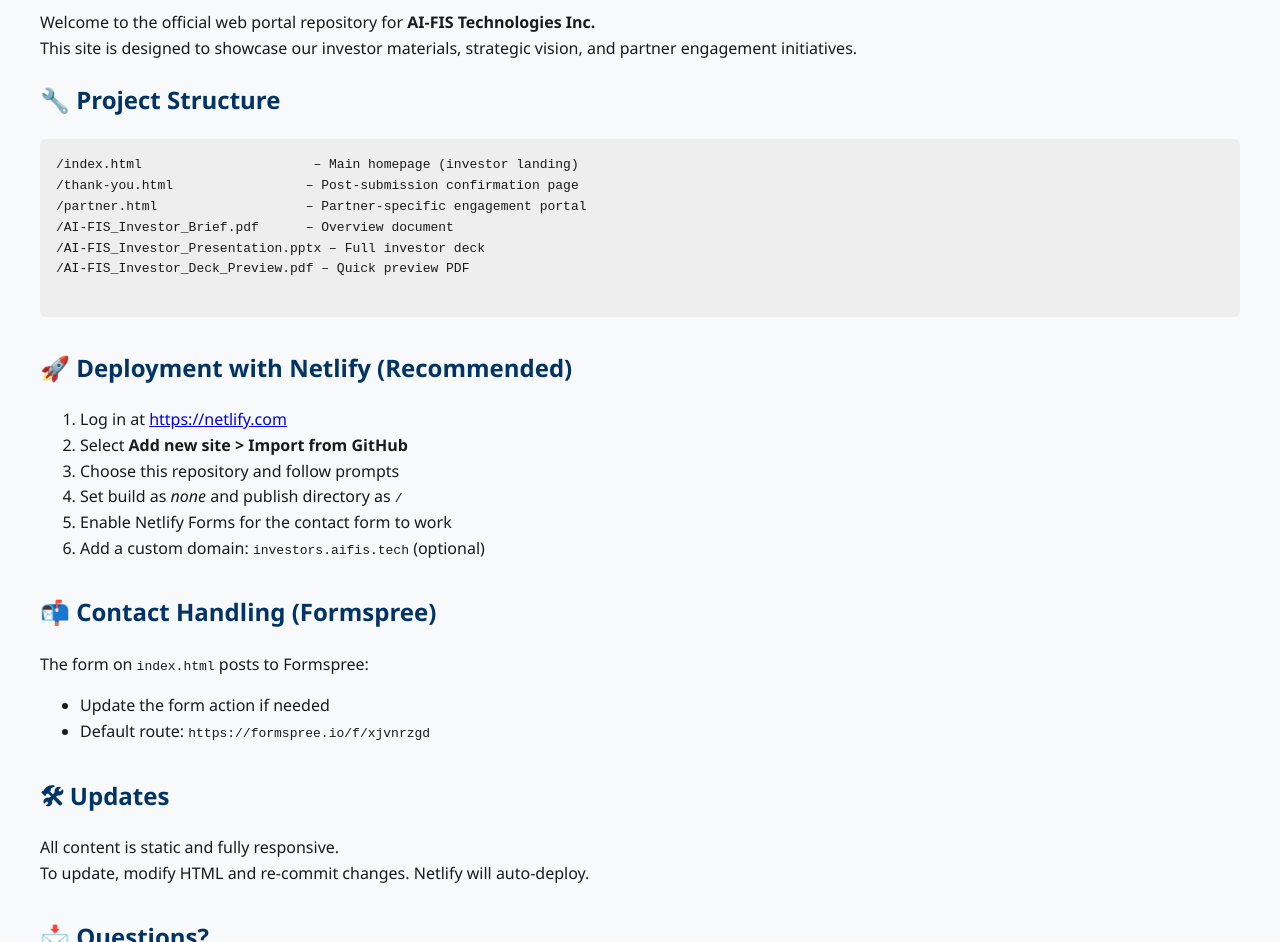
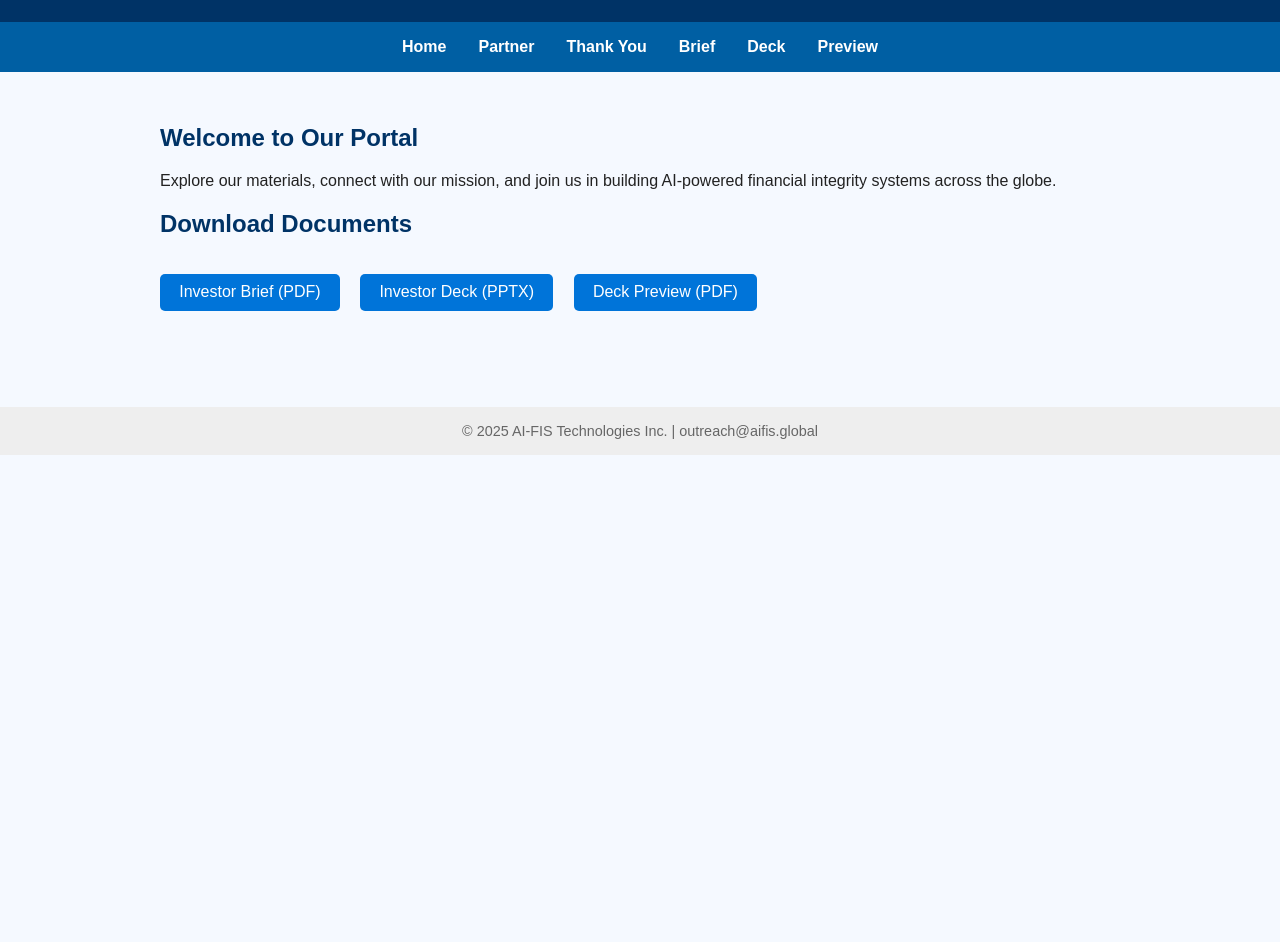
Before and after one commit to ai-fis/ai-fis.site, a plain HTML site: page index.html in a window 1280 px wide. Shown: the part 124-1066 px from the top of the page. After the commit the page ends 800 px from the top, so only its background shows below. Drawn offline with Linux system fonts and the light colour scheme.

Commit message:
Add files via upload

```diff
--- a/index.html
+++ b/index.html
@@ -2,117 +2,89 @@
 <!DOCTYPE html>
 <html lang="en">
 <head>
-  <meta charset="UTF-8" />
-  <meta name="viewport" content="width=device-width, initial-scale=1.0" />
+  <meta charset="UTF-8">
+  <meta name="viewport" content="width=device-width, initial-scale=1.0">
   <title>AI-FIS Technologies Inc.</title>
   <style>
     body {
-      font-family: 'Segoe UI', sans-serif;
-      line-height: 1.6;
+      margin: 0;
+      font-family: Arial, sans-serif;
+      background: #f5f9ff;
+      color: #222;
+    }
+    header {
+      background-color: #003366;
+      color: white;
+      padding: 1rem;
+      text-align: center;
+    }
+    nav {
+      background: #005fa3;
+      display: flex;
+      justify-content: center;
+      gap: 2rem;
+      padding: 1rem;
+      flex-wrap: wrap;
+    }
+    nav a {
+      color: white;
+      text-decoration: none;
+      font-weight: bold;
+    }
+    .container {
+      max-width: 960px;
+      margin: auto;
       padding: 2rem;
-      background-color: #f8f9fa;
-      color: #1a1a1a;
     }
     h1, h2 {
       color: #003366;
     }
-    pre {
-      background: #eeeeee;
-      padding: 1rem;
-      border-radius: 6px;
-      overflow-x: auto;
-    }
-    .section {
-      margin-bottom: 2rem;
+    .btn {
+      display: inline-block;
+      margin: 1rem 1rem 0 0;
+      padding: 0.6rem 1.2rem;
+      background-color: #0074d9;
+      color: white;
+      text-decoration: none;
+      border-radius: 5px;
     }
     footer {
-      margin-top: 4rem;
+      background: #eee;
+      text-align: center;
+      padding: 1rem;
       font-size: 0.9rem;
       color: #666;
-      text-align: center;
+      margin-top: 4rem;
     }
   </style>
 </head>
 <body>
-  <h1>AI-FIS Technologies Inc. – Investor & Partner Portal</h1>
-  <p>Welcome to the official web portal repository for <strong>AI-FIS Technologies Inc.</strong><br>
-  This site is designed to showcase our investor materials, strategic vision, and partner engagement initiatives.</p>
+  <header>
+    <h1>AI-FIS Technologies Inc.</h1>
+    <p>Investor & Partner Portal</p>
+  </header>
 
-  <div class="section">
-    <h2>🔧 Project Structure</h2>
-    <pre>
-/index.html                      – Main homepage (investor landing)
-/thank-you.html                 – Post-submission confirmation page
-/partner.html                   – Partner-specific engagement portal
-/AI-FIS_Investor_Brief.pdf      – Overview document
-/AI-FIS_Investor_Presentation.pptx – Full investor deck
-/AI-FIS_Investor_Deck_Preview.pdf – Quick preview PDF
-    </pre>
-  </div>
+  <nav>
+    <a href="index.html">Home</a>
+    <a href="partner.html">Partner</a>
+    <a href="thank-you.html">Thank You</a>
+    <a href="AI-FIS_Investor_Brief.pdf">Brief</a>
+    <a href="AI-FIS_Investor_Presentation.pptx">Deck</a>
+    <a href="AI-FIS_Investor_Deck_Preview.pdf">Preview</a>
+  </nav>
 
-  <div class="section">
-    <h2>🚀 Deployment with Netlify (Recommended)</h2>
-    <ol>
-      <li>Log in at <a href="https://netlify.com">https://netlify.com</a></li>
-      <li>Select <strong>Add new site > Import from GitHub</strong></li>
-      <li>Choose this repository and follow prompts</li>
-      <li>Set build as <em>none</em> and publish directory as <code>/</code></li>
-      <li>Enable Netlify Forms for the contact form to work</li>
-      <li>Add a custom domain: <code>investors.aifis.tech</code> (optional)</li>
-    </ol>
-  </div>
+  <div class="container">
+    <h2>Welcome to Our Portal</h2>
+    <p>Explore our materials, connect with our mission, and join us in building AI-powered financial integrity systems across the globe.</p>
 
-  <div class="section">
-    <h2>📬 Contact Handling (Formspree)</h2>
-    <p>The form on <code>index.html</code> posts to Formspree:</p>
-    <ul>
-      <li>Update the form action if needed</li>
-      <li>Default route: <code>https://formspree.io/f/xjvnrzgd</code></li>
-    </ul>
-  </div>
-
-  <div class="section">
-    <h2>🛠 Updates</h2>
-    <p>All content is static and fully responsive.<br>
-    To update, modify HTML and re-commit changes. Netlify will auto-deploy.</p>
-  </div>
-
-  <div class="section">
-    <h2>📩 Questions?</h2>
-    <p>Email us: <strong>outreach@aifis.global</strong></p>
-  </div>
-
-  <div class="section">
-    <h2>👥 About the Founder</h2>
-    <p><strong>Phillip Njuguna Kariuki</strong> is the visionary behind AI-FIS Technologies Inc., a lifelong advocate for financial transparency, ethical governance, and community-driven innovation.<br>
-    With a legacy rooted in lived experience and public interest leadership, he brings together wisdom, resolve, and an unwavering commitment to the global South.<br>
-    Phillip leads AI-FIS with a mission to reshape public systems into structures of justice, intelligence, and dignity—for every citizen, everywhere.</p>
-  </div>
-
-  <div class="section">
-    <h2>🗺️ Roadmap</h2>
-    <h3>Q2 2025</h3>
-    <ul>
-      <li>Finalize AI-FIS MVP modules: SOVEREIGN, BANK, INIPESA, BALLOT</li>
-      <li>Launch Investor Portal & Partner Engagement Hub</li>
-      <li>Secure seed expansion funding and regional implementation agreements</li>
-    </ul>
-    <h3>Q3 2025</h3>
-    <ul>
-      <li>Deploy pilots in Kenya & Rwanda with county and national authorities</li>
-      <li>Formalize partnerships with universities and legal research groups</li>
-      <li>Release AI-FIS case study and public data dashboard beta</li>
-    </ul>
-    <h3>Q4 2025</h3>
-    <ul>
-      <li>Launch the Bold Youth Will Shape Nations tech fellowship</li>
-      <li>Regional expansion into East Africa and Francophone Africa</li>
-      <li>Begin open framework licensing for trusted partners</li>
-    </ul>
+    <h2>Download Documents</h2>
+    <a class="btn" href="AI-FIS_Investor_Brief.pdf">Investor Brief (PDF)</a>
+    <a class="btn" href="AI-FIS_Investor_Presentation.pptx">Investor Deck (PPTX)</a>
+    <a class="btn" href="AI-FIS_Investor_Deck_Preview.pdf">Deck Preview (PDF)</a>
   </div>
 
   <footer>
-    &copy; 2025 AI-FIS Technologies Inc.
+    &copy; 2025 AI-FIS Technologies Inc. | outreach@aifis.global
   </footer>
 </body>
 </html>
```
Also changed, not shown: partner.html (added, +1 -0 lines), thank-you.html (added, +1 -0 lines), 3 other files.
